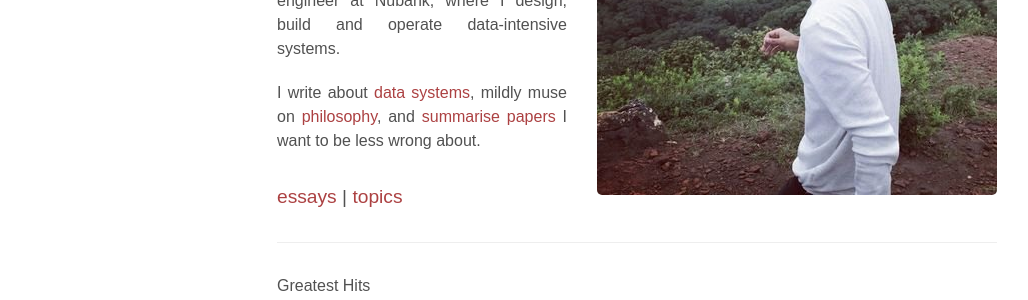
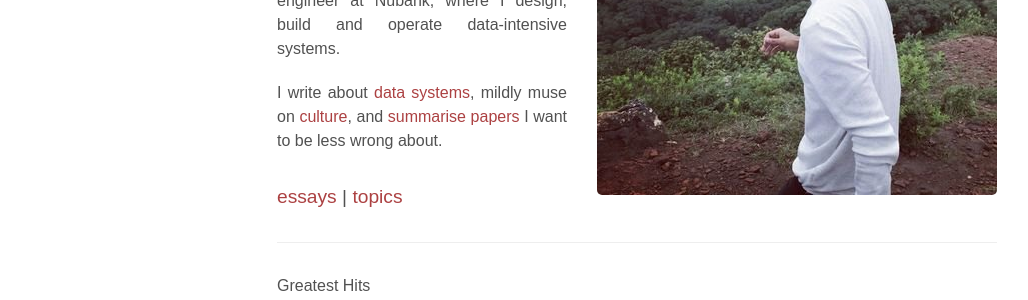
Before and after one commit to sujithjay/sujithjay.github.io, a Jekyll site: the page built from index.md, in a window 1280 px wide. Shown: the part 341-641 px from the top of the page, without its empty margins (3-1031 px from the left). Built offline with Jekyll 4.4.1, drawn with Linux system fonts in a browser that asks for light colours; nearby versions of some CDN libraries; some web fonts are replaced.

Commit message:
Revamp Home

```diff
--- a/index.md
+++ b/index.md
@@ -24,7 +24,7 @@ title: Thinking Aloud
   <div class ="col-md-offset-2 col-md-7">
     <div id="overview" style="margin-top: 1.5rem;">
         <p>I am <a class="nodecor" href="https://www.twitter.com/suj1th">@suj1th</a>, obscure writer, and engineer at Nubank, where I design, build and operate data-intensive systems.</p>
-        <p>I write about <a class="nodecor" href="/tag/data-systems/">data systems</a>, mildly muse on <a class="nodecor" href="/tag/philosophy/">philosophy</a>, and <a class="nodecor" href="tag/paper-summary/">summarise papers</a> I want to be less wrong about.</p>
+        <p>I write about <a class="nodecor" href="/tag/data-systems/">data systems</a>, mildly muse on <a class="nodecor" href="/tag/philosophy/">culture</a>, and <a class="nodecor" href="tag/paper-summary/">summarise papers</a> I want to be less wrong about.</p>
     </div>
     <div style="margin-top: 1.5rem; font-size: 1.2em;"><a href="/essays">essays</a> | <a href="/topics">topics</a></div>
     <hr>
```
